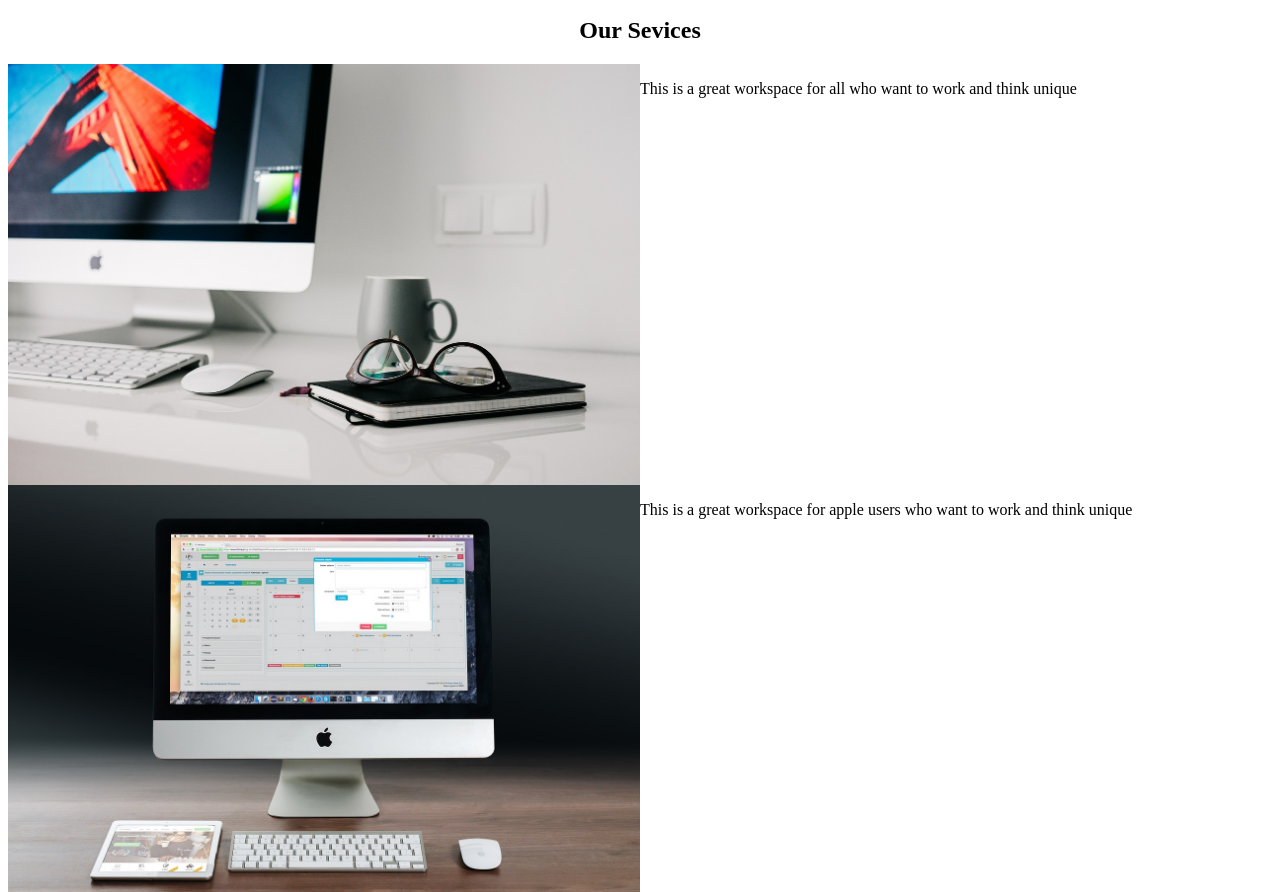
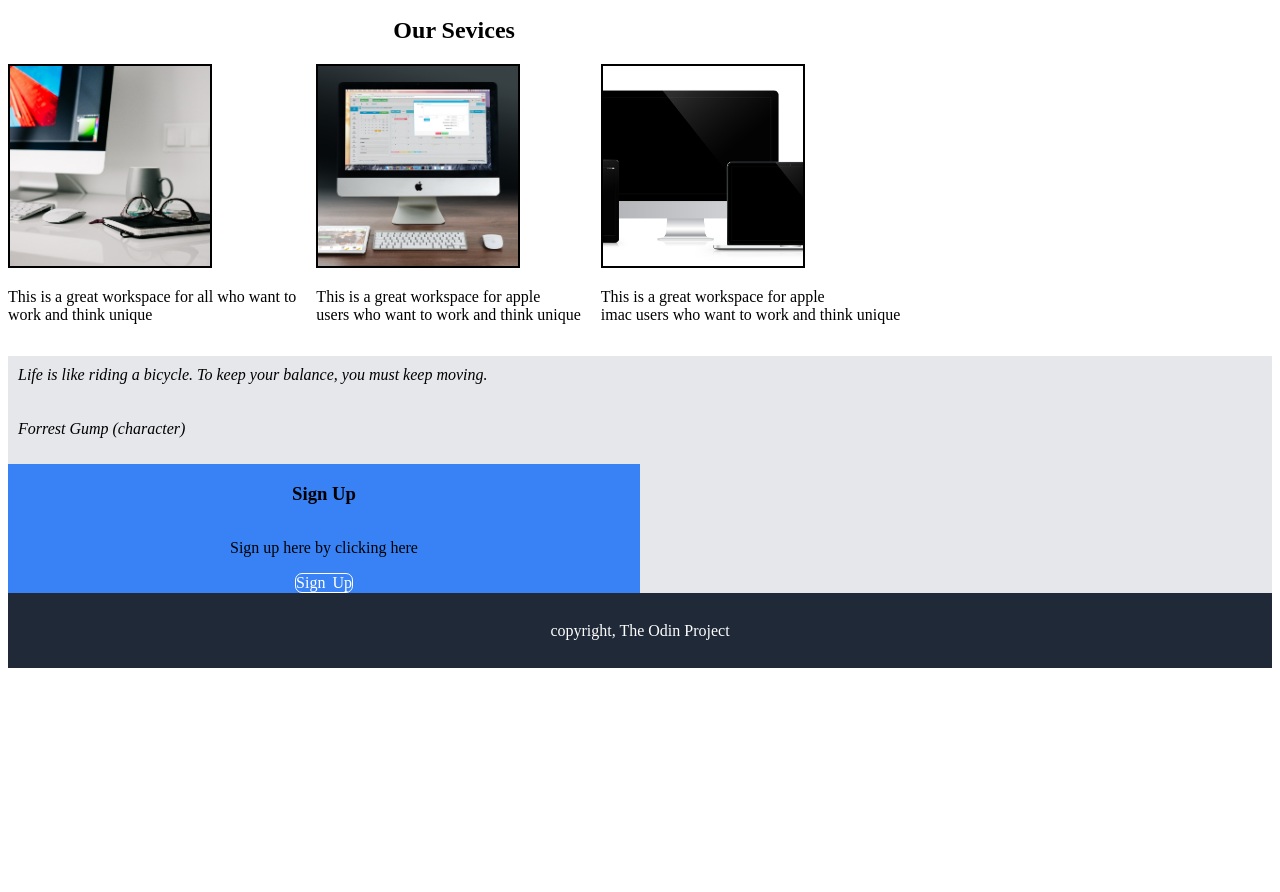
Before and after one commit to coderiksenthil/odin-landing-page, a plain HTML site: page index.html in a window 1280 px wide. Shown: the part 648-1540 px from the top of the page. After the commit the page ends 1324 px from the top, so only its background shows below. Drawn offline with Linux system fonts and the light colour scheme.

Commit message:
update css and html code

```diff
--- a/index.html
+++ b/index.html
@@ -21,20 +21,20 @@
 
     <section class="main1">
           <h1 class="head1">Our Sevices</h1>
-
+ <div class="mainflex">
           <div class = "flex">
           <img src="office.jpg" class="imgflex"/>
-          <p>This is a great workspace for all who want to work and think unique</p>
+          <p>This is a great workspace for all who want to <br> work and think unique</p>
           </div>
           <div class = "flex" >
             <img src="apple.jpg" class = "imgflex"/>
-            <p>This is a great workspace for apple users who want to work and think unique</p>
+            <p>This is a great workspace for apple<br> users who want to work and think unique</p>
           </div>
             <div class = "flex" >
                 <img src="imac.png" class="imgflex"/>
-                <p>This is a great workspace for apple imac users who want to work and think unique</p>
+                <p>This is a great workspace for apple <br>imac users who want to work and think unique</p>
             </div>
-
+</div>
     </section>
     <section class="main2">
         <p class = "para2">Life is like riding a bicycle. To keep your balance, you must keep moving.</p>
--- a/style.css
+++ b/style.css
@@ -2,12 +2,20 @@
 .body{
     margin: 0;
     padding: 0;
+    height: 0;
+    overflow-x: hidden;
+    background-repeat: no-repeat;
 }
 
 .logo{
     text-decoration: none;
     padding: 60px;
     color: white;
+
+}
+.navbar{
+    margin: 0%;
+    padding: 0%;
 
 }
 
@@ -19,7 +27,6 @@
     text-align: left;
 
 }
-
 .navclass{
     background-color: #1F2937 ;
     display: flexbox;
@@ -65,24 +72,39 @@
     text-align: center;
 }
 
-.flex{
+.mainflex{
   display: flex;
+  /*float: left;*/
+  align-items: center;
+  justify-content: space-around;
+  gap: 20px;
+  flex-wrap: wrap;
+object-fit: cover;
 
 }
 
 .imgflex{
-    width:50%;
-    height:50%;
+    width:200px;
+    height:200px;
+    border: 2px solid #000000;
+    object-fit: cover;
     display:flexbox;
+    align-items: center;
+    justify-content: center;
 }
 
 .main2{
     background-color:#e5e7eb;
+    justify-content: center;
+    align-items: center;
+    justify-content: center;
 }
 
 .para2{
     font-style: italic;
     padding: 10px;
+    align-items: center;
+    justify-content: center;
 }
 
 .para3{
@@ -93,21 +115,30 @@
 .box{
     background-color: #3882f6;
     width: 50%;
-    text-align: center;
     padding:0px;
+    display: flex;
+    flex-direction: column;
     align-items: center;
+    padding: 0px;
 }
 /*button*/
 .button{
     text-decoration: none;
     color: white;
-    border: 3px solid white;
-    border-radius: 20px;
+    border: 0.5px solid white;
+    border-radius: 7px;
     word-spacing: 3px;
+
 }
 /*footer */
 .main3{
     background-color: #1F2937;
     width:auto;
     padding: 1%;
+    color: white;
+
 }
+
+.main23{
+    text-align: center;
+}
```
